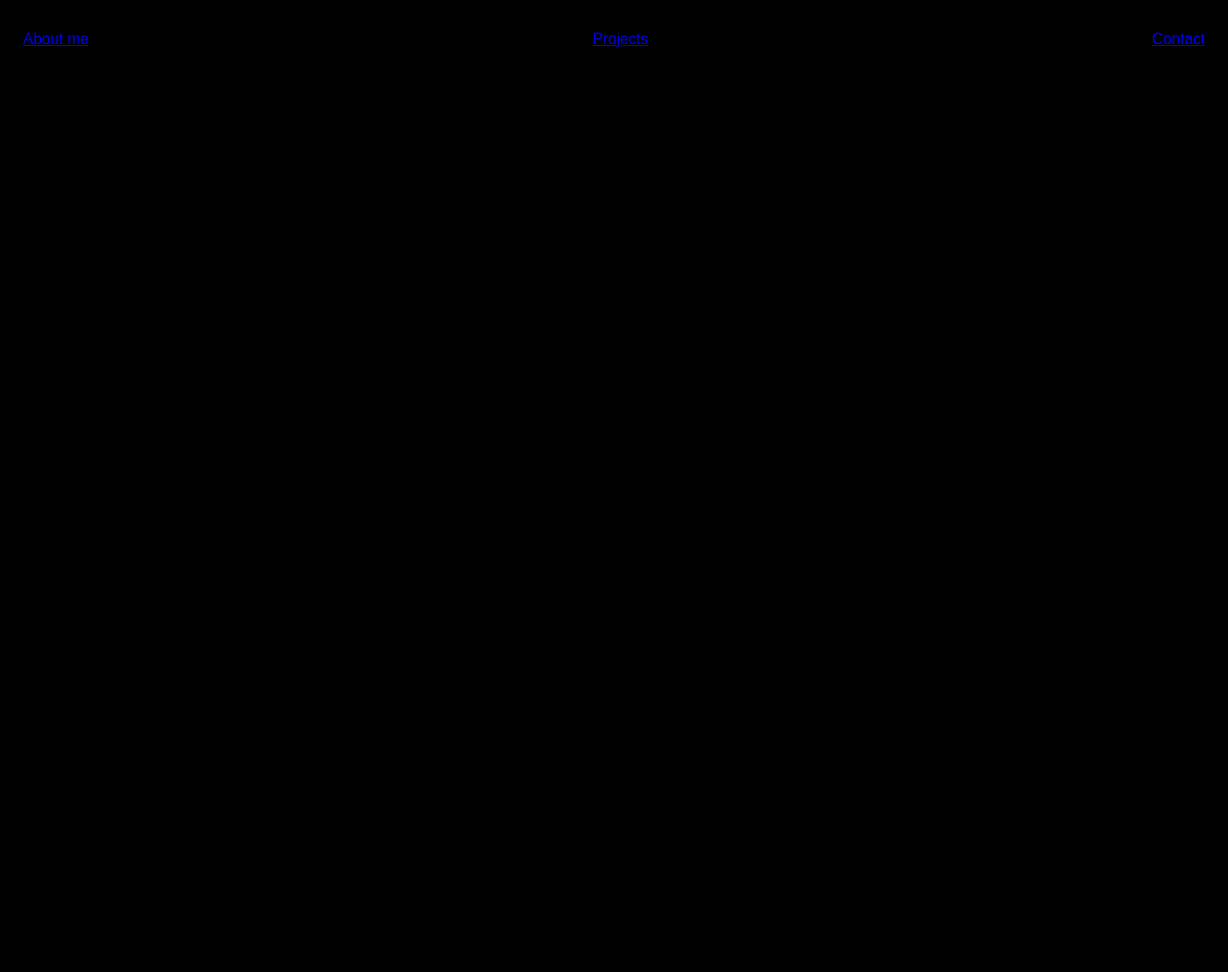
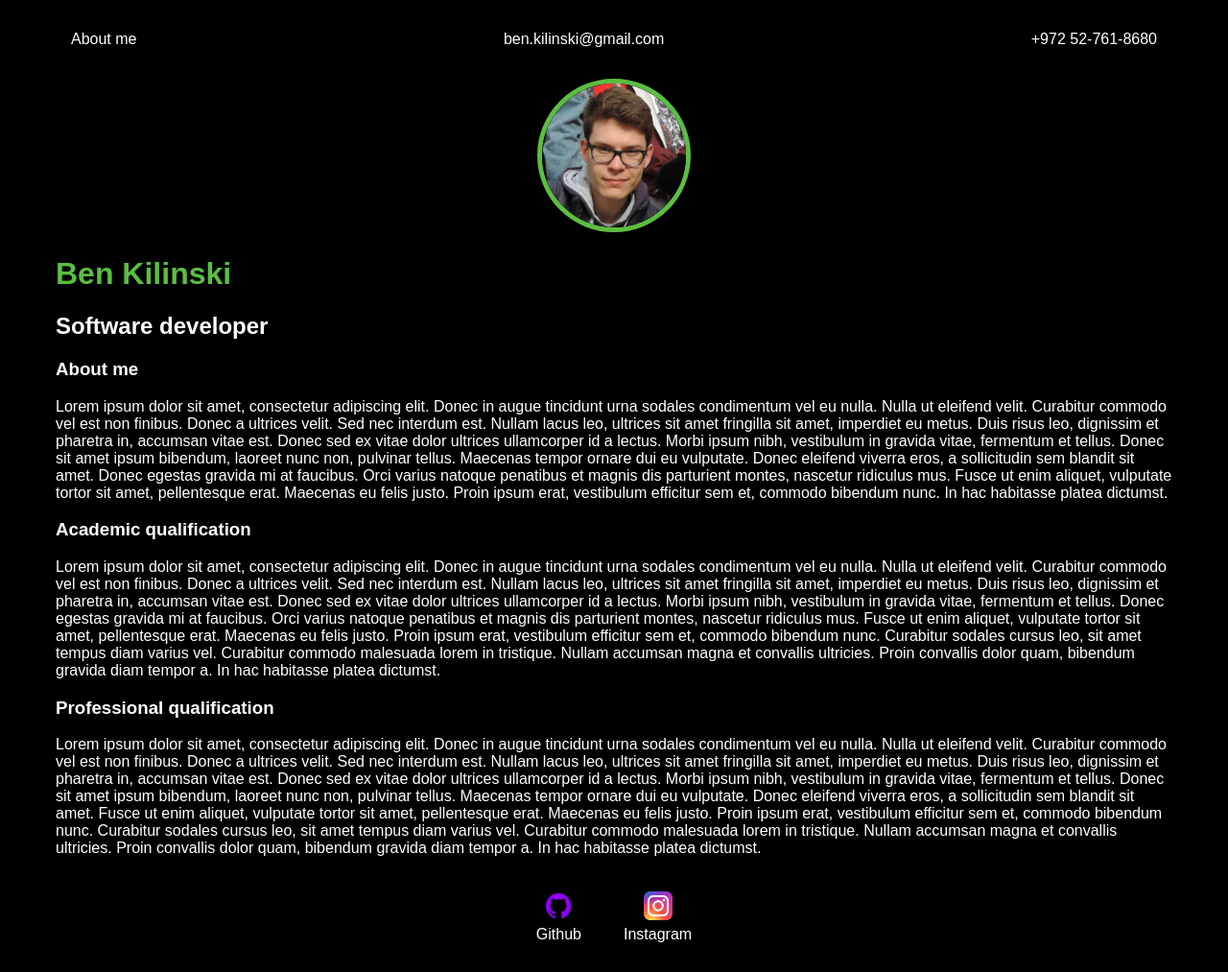
Before and after one commit to Ben-Kilinski/Personal-site, a plain HTML site: page index.html in a window 1280 px wide. Shown: the whole page at 96% size. Before the commit the page ends 800 px from the top, so only its background shows below. Drawn offline with Linux system fonts and the light colour scheme.

Commit message:
finalpersonalpage

```diff
--- a/index.css
+++ b/index.css
@@ -3,6 +3,7 @@ body {
     color: white;
     font-family: Arial, Helvetica, sans-serif;
 }
+
 ul {
     display: flex;
     justify-content: space-between;
@@ -10,3 +11,50 @@ ul {
     padding: 16px;
     list-style-type: none;
 }
+
+a{
+    color: white;
+    text-decoration: none;
+}
+
+header img{
+    width: 150px;
+    height: 150px;
+    border-radius: 50%;
+    border: 5px solid #5bbe42;
+}
+
+.center{
+    text-align: center;
+}
+
+h1{
+    color: #5bbe42;
+}
+
+footer img{
+    width: 30px;
+    height: 30px;
+}
+
+footer{
+    display: flex;
+    justify-content: center;
+}
+
+footer a{
+    margin: 20px;
+    text-align: center;
+}
+
+footer p{
+    margin: 2px;
+}
+
+.container{
+    padding: 0px 50px;
+}
+
+nav a:hover{
+    color: #5bbe42;
+}
--- a/index.html
+++ b/index.html
@@ -7,18 +7,75 @@
     <link rel="stylesheet" href="index.css">
 </head>
 <body>
+    <div class="container">
         <nav>
             <ul>
                 <li>
                     <a href="index.html">About me</a>
                 </li>
                 <li>
-                <a href="projects.html">Projects</a>
+                    <a>ben.kilinski@gmail.com</a>
                 </li>
                 <li>
-                <a href="contact.html">Contact</a>
+                    <a>+972 52-761-8680</a>
                 </li>
             </ul>
         </nav>
+        <header>
+            <div class="center">
+                <img src="./img/foto de perfil.jpg"></img>
+            </div>
+        </header>
+        <h1>Ben Kilinski</h1>
+        <h2>Software developer</h2>
+        <main>
+            <section>
+                <h3>About me</h3>
+                <p>Lorem ipsum dolor sit amet, consectetur adipiscing elit. Donec in augue tincidunt urna sodales condimentum vel eu nulla.
+                    Nulla ut eleifend velit. Curabitur commodo vel est non finibus. Donec a ultrices velit. Sed nec interdum est.
+                    Nullam lacus leo, ultrices sit amet fringilla sit amet, imperdiet eu metus. Duis risus leo, dignissim et pharetra in,
+                    accumsan vitae est. Donec sed ex vitae dolor ultrices ullamcorper id a lectus. Morbi ipsum nibh, vestibulum in gravida vitae,
+                    fermentum et tellus. Donec sit amet ipsum bibendum, laoreet nunc non, pulvinar tellus. Maecenas tempor ornare dui eu vulputate.
+                    Donec eleifend viverra eros, a sollicitudin sem blandit sit amet. Donec egestas gravida mi at faucibus. Orci varius natoque penatibus
+                    et magnis dis parturient montes, nascetur ridiculus mus. Fusce ut enim aliquet, vulputate tortor sit amet, pellentesque erat. Maecenas
+                    eu felis justo. Proin ipsum erat, vestibulum efficitur sem et, commodo bibendum nunc. In hac habitasse platea dictumst.</p>
+            </section>
+            <section>
+                <h3>Academic qualification</h3>
+                <p>Lorem ipsum dolor sit amet, consectetur adipiscing elit. Donec in augue tincidunt urna sodales condimentum vel eu nulla.
+                    Nulla ut eleifend velit. Curabitur commodo vel est non finibus. Donec a ultrices velit. Sed nec interdum est.
+                    Nullam lacus leo, ultrices sit amet fringilla sit amet, imperdiet eu metus. Duis risus leo, dignissim et pharetra in,
+                    accumsan vitae est. Donec sed ex vitae dolor ultrices ullamcorper id a lectus. Morbi ipsum nibh, vestibulum in gravida vitae,
+                    fermentum et tellus. Donec egestas gravida mi at faucibus. Orci varius natoque penatibus
+                    et magnis dis parturient montes, nascetur ridiculus mus. Fusce ut enim aliquet, vulputate tortor sit amet, pellentesque erat. Maecenas
+                    eu felis justo. Proin ipsum erat, vestibulum efficitur sem et, commodo bibendum nunc. Curabitur sodales cursus leo, sit amet tempus diam
+                    varius vel. Curabitur commodo malesuada lorem in tristique. Nullam accumsan magna et convallis ultricies. Proin convallis dolor
+                    quam, bibendum gravida diam tempor a. In hac habitasse platea dictumst.</p>
+            </section>
+            <section>
+                <h3>Professional qualification</h3>
+                <p>Lorem ipsum dolor sit amet, consectetur adipiscing elit. Donec in augue tincidunt urna sodales condimentum vel eu nulla.
+                    Nulla ut eleifend velit. Curabitur commodo vel est non finibus. Donec a ultrices velit. Sed nec interdum est.
+                    Nullam lacus leo, ultrices sit amet fringilla sit amet, imperdiet eu metus. Duis risus leo, dignissim et pharetra in,
+                    accumsan vitae est. Donec sed ex vitae dolor ultrices ullamcorper id a lectus. Morbi ipsum nibh, vestibulum in gravida vitae,
+                    fermentum et tellus. Donec sit amet ipsum bibendum, laoreet nunc non, pulvinar tellus. Maecenas tempor ornare dui eu vulputate.
+                    Donec eleifend viverra eros, a sollicitudin sem blandit sit amet. Fusce ut enim aliquet, vulputate tortor sit amet, pellentesque erat. Maecenas
+                    eu felis justo. Proin ipsum erat, vestibulum efficitur sem et, commodo bibendum nunc. Curabitur sodales cursus leo, sit amet tempus diam
+                    varius vel. Curabitur commodo malesuada lorem in tristique. Nullam accumsan magna et convallis ultricies. Proin convallis dolor
+                    quam, bibendum gravida diam tempor a. In hac habitasse platea dictumst.</p>
+            </section>
+        </main>
+        <footer>
+            </a>
+            <a href="https://github.com/Ben-Kilinski" target="_blank" rel="noopener noreferrer">
+                <img src="./img/icone-github-violet.png"></img>
+                <P>Github</P>
+            </a>
+            <a href="https://www.instagram.com/benkilinski/?igshid=NGExMmI2YTkyZg%3D%3D" target="_blank" rel="noopener noreferrer">
+                <img src="./img/instagram-logo.png"></img>
+                <P>Instagram</P>
+            </a>
+        </footer>
+    </div>
 </body>
 </html>
```
Also changed, not shown: img/foto de perfil.jpg (added), img/google-gmail-logo-620D76A63C-seeklogo.com.png (added), img/icone-github-violet.png (added), img/instagram-logo.png (added). Lines whose indentation alone changed are shown as unchanged.
